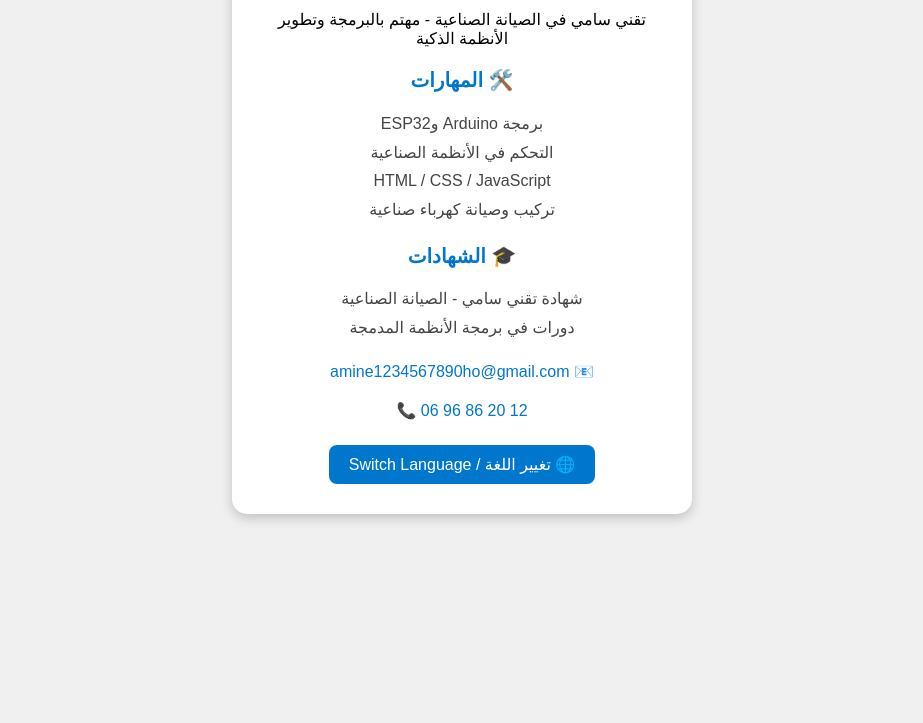
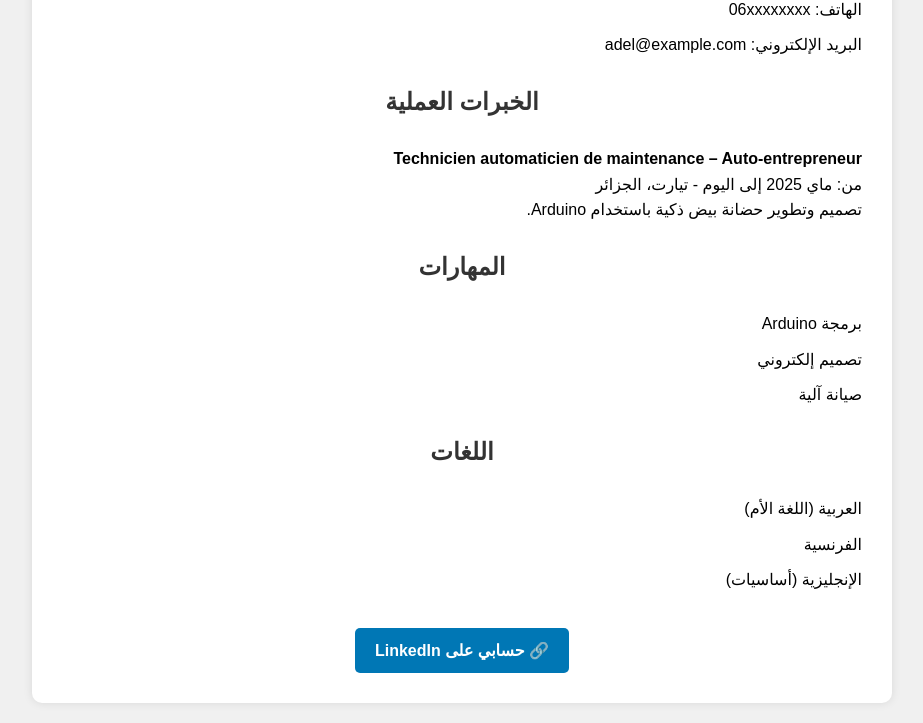
Before and after one commit to adelhouari76/cv, a plain HTML site: page index.html in a window 1280 px wide. Shown: the part 282-1005 px from the top of the page, without its empty margins (178-1101 px from the left). Before the commit the page ends 854 px from the top, so only its background shows below. Drawn offline with Linux system fonts and the light colour scheme.

Commit message:
Add LinkedIn button to CV page

```diff
--- a/index.html
+++ b/index.html
@@ -6,158 +6,89 @@
   <style>
     body {
       background-color: #f0f0f0;
-      font-family: 'Arial', sans-serif;
-      text-align: center;
-      padding: 50px;
-      transition: background-color 0.5s ease;
+      font-family: Arial, sans-serif;
+      margin: 20px;
+      line-height: 1.6;
     }
 
-    .cv {
-      background-color: white;
+    .container {
+      max-width: 800px;
+      margin: auto;
+      background: white;
       padding: 30px;
-      border-radius: 15px;
-      width: 400px;
-      margin: auto;
-      box-shadow: 0 4px 12px rgba(0,0,0,0.2);
-      transition: background-color 0.5s ease;
+      border-radius: 10px;
+      box-shadow: 0 0 10px rgba(0,0,0,0.1);
     }
 
-    img {
-      width: 120px;
-      height: 120px;
-      border-radius: 50%;
-      object-fit: cover;
-      border: 3px solid #0077cc;
-      margin-bottom: 10px;
-    }
-
-    h1 {
-      margin: 10px 0;
+    h1, h2 {
       color: #333;
-    }
-
-    h2 {
-      color: #0077cc;
-      font-size: 20px;
-      margin-top: 20px;
+      text-align: center;
     }
 
     ul {
-      list-style-type: none;
+      list-style: none;
       padding: 0;
     }
 
     li {
       padding: 5px 0;
-      color: #444;
     }
 
-    .gmail, .contact {
-      margin-top: 20px;
-      font-size: 16px;
-      color: #0077cc;
+    .linkedin-button {
+      display: block;
+      width: fit-content;
+      margin: 30px auto 0;
+      background-color: #0077b5;
+      color: white;
+      padding: 10px 20px;
+      border-radius: 5px;
+      text-decoration: none;
+      font-weight: bold;
     }
 
-    .contact {
-      direction: ltr;
-    }
-
-    button {
-      margin-top: 25px;
-      padding: 10px 20px;
-      font-size: 16px;
-      background-color: #0077cc;
-      color: white;
-      border: none;
-      border-radius: 8px;
-      cursor: pointer;
-    }
-
-    button:hover {
-      background-color: #005fa3;
+    .linkedin-button:hover {
+      background-color: #005983;
     }
   </style>
 </head>
 <body>
+  <div class="container">
+    <h1>السيرة الذاتية</h1>
 
-  <div class="cv" id="cvCard">
-    <img src="https://encrypted-tbn0.gstatic.com/images?q=tbn:ANd9GcQ9MGeMrbLVx-u5SK8OVe57SOtw7b5D5Ctztg&s" alt="My Photo">
-    <h1 id="name">هواري عادل</h1>
-    <p id="summary">تقني سامي في الصيانة الصناعية - مهتم بالبرمجة وتطوير الأنظمة الذكية</p>
-
-    <h2 id="skillsTitle">🛠️ المهارات</h2>
-    <ul id="skills">
-      <li>برمجة Arduino وESP32</li>
-      <li>التحكم في الأنظمة الصناعية</li>
-      <li>HTML / CSS / JavaScript</li>
-      <li>تركيب وصيانة كهرباء صناعية</li>
+    <h2>المعلومات الشخصية</h2>
+    <ul>
+      <li>الاسم: عادل هواري</li>
+      <li>العنوان: تيارت، الجزائر</li>
+      <li>الهاتف: 06xxxxxxxx</li>
+      <li>البريد الإلكتروني: adel@example.com</li>
     </ul>
 
-    <h2 id="certsTitle">🎓 الشهادات</h2>
-    <ul id="certs">
-      <li>شهادة تقني سامي - الصيانة الصناعية</li>
-      <li>دورات في برمجة الأنظمة المدمجة</li>
+    <h2>الخبرات العملية</h2>
+    <ul>
+      <li>
+        <strong>Technicien automaticien de maintenance – Auto-entrepreneur</strong><br>
+        من: ماي 2025 إلى اليوم - تيارت، الجزائر<br>
+        تصميم وتطوير حضانة بيض ذكية باستخدام Arduino.
+      </li>
     </ul>
 
-    <div class="gmail">📧 amine1234567890ho@gmail.com</div>
-    <div class="contact">📞 06 96 86 20 12</div>
+    <h2>المهارات</h2>
+    <ul>
+      <li>برمجة Arduino</li>
+      <li>تصميم إلكتروني</li>
+      <li>صيانة آلية</li>
+    </ul>
 
-    <button onclick="toggleLanguage()">🌐 تغيير اللغة / Switch Language</button>
+    <h2>اللغات</h2>
+    <ul>
+      <li>العربية (اللغة الأم)</li>
+      <li>الفرنسية</li>
+      <li>الإنجليزية (أساسيات)</li>
+    </ul>
+
+    <a class="linkedin-button" href="https://www.linkedin.com/in/adel-houari-93725b368/" target="_blank">
+      🔗 حسابي على LinkedIn
+    </a>
   </div>
-
-  <script>
-    let isArabic = true;
-
-    function toggleLanguage() {
-      const html = document.documentElement;
-      const name = document.getElementById('name');
-      const summary = document.getElementById('summary');
-      const skillsTitle = document.getElementById('skillsTitle');
-      const skills = document.getElementById('skills');
-      const certsTitle = document.getElementById('certsTitle');
-      const certs = document.getElementById('certs');
-
-      if (isArabic) {
-        // English mode
-        html.lang = "en";
-        html.dir = "ltr";
-        name.textContent = "Adel Houari";
-        summary.textContent = "Senior technician in industrial maintenance – Passionate about programming and smart systems development";
-        skillsTitle.textContent = "🛠️ Skills";
-        skills.innerHTML = `
-          <li>Arduino & ESP32 Programming</li>
-          <li>Industrial Systems Control</li>
-          <li>HTML / CSS / JavaScript</li>
-          <li>Industrial Electrical Installation & Maintenance</li>
-        `;
-        certsTitle.textContent = "🎓 Certificates";
-        certs.innerHTML = `
-          <li>Senior Technician Degree – Industrial Maintenance</li>
-          <li>Embedded Systems Programming Courses</li>
-        `;
-      } else {
-        // Arabic mode
-        html.lang = "ar";
-        html.dir = "rtl";
-        name.textContent = "هواري عادل";
-        summary.textContent = "تقني سامي في الصيانة الصناعية - مهتم بالبرمجة وتطوير الأنظمة الذكية";
-        skillsTitle.textContent = "🛠️ المهارات";
-        skills.innerHTML = `
-          <li>برمجة Arduino وESP32</li>
-          <li>التحكم في الأنظمة الصناعية</li>
-          <li>HTML / CSS / JavaScript</li>
-          <li>تركيب وصيانة كهرباء صناعية</li>
-        `;
-        certsTitle.textContent = "🎓 الشهادات";
-        certs.innerHTML = `
-          <li>شهادة تقني سامي - الصيانة الصناعية</li>
-          <li>دورات في برمجة الأنظمة المدمجة</li>
-        `;
-      }
-
-      isArabic = !isArabic;
-    }
-  </script>
-
 </body>
 </html>
```
